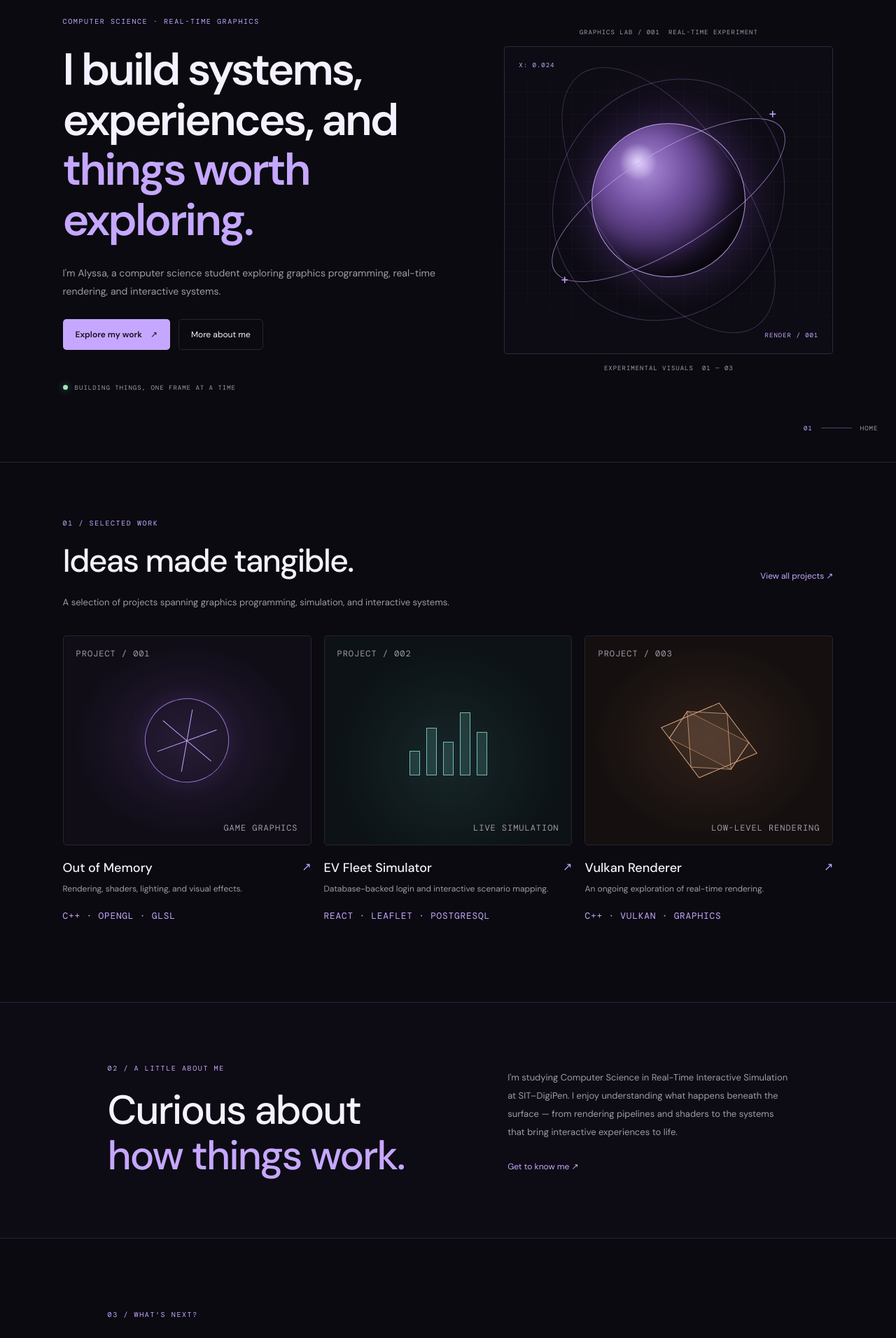
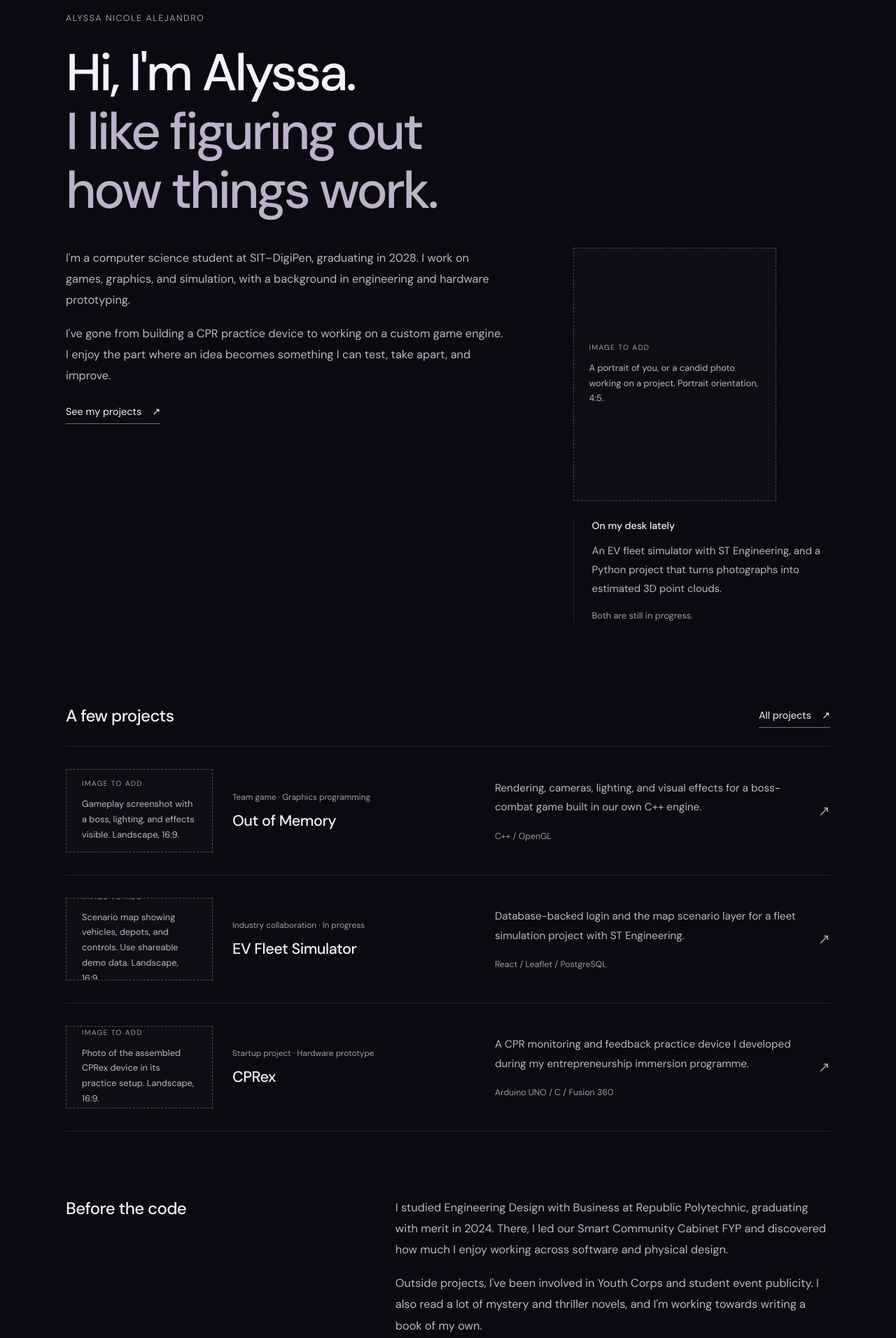
Before and after one commit to alyssa-alejandro/my-portfolio, a React (Vite) app: page / in a window 1280 px wide. Shown: the part 160-2072 px from the top of the page at 70% size. Built offline with nearby package versions, Linux system fonts and the light colour scheme.

Commit message:
udpated home page

```diff
--- a/src/index.css
+++ b/src/index.css
@@ -2239,3 +2239,69 @@ button {
 .about-experience-list { display: grid; gap: 24px; margin: 24px 0; }
 .about-experience-list h3 { margin: 0 0 8px; font-size: 1.1rem; }
 .about-experience-list .about-description { margin: 0; }
+
+/* Personal homepage */
+.personal-home { max-width: 1180px; margin: 0 auto; padding: 0 44px; }
+.personal-intro { padding: 96px 0 76px; }
+.personal-kicker { color: var(--muted); font-size: .78rem; letter-spacing: .12em; margin: 0 0 28px; }
+.personal-intro h1 { font-size: clamp(2.7rem, 5.8vw, 5rem); line-height: 1.13; font-weight: 500; letter-spacing: -.045em; margin: 0; }
+.personal-intro h1 span { color: #bcb2ca; }
+.personal-intro-bottom { display: grid; grid-template-columns: 1.7fr 1fr; gap: 100px; margin-top: 40px; }
+.personal-intro-copy p, .personal-background p, .personal-contact p { font-size: 1.02rem; line-height: 1.85; color: #bcb6c5; margin: 0 0 18px; }
+.personal-link { display: inline-flex; align-items: center; gap: 15px; font-size: .9rem; padding: 8px 0; border-bottom: 1px solid #77678c; width: fit-content; }
+.personal-link:hover { color: var(--lavender); border-color: var(--lavender); }
+.personal-now { border-left: 1px solid var(--border); padding: 0 0 0 26px; align-self: start; }
+.personal-now h2 { font-size: .88rem; font-weight: 500; margin: 0 0 14px; }
+.personal-now p { color: #bcb6c5; line-height: 1.8; font-size: .93rem; margin: 0 0 14px; }
+.personal-now > span { color: var(--muted); font-size: .8rem; }
+.personal-work { padding: 40px 0 64px; }
+.personal-section-heading { display: flex; justify-content: space-between; align-items: center; gap: 24px; margin-bottom: 26px; }
+.personal-section-heading h2, .personal-background h2, .personal-contact h2 { font-size: 1.5rem; font-weight: 500; letter-spacing: -.025em; margin: 0; }
+.personal-project { display: grid; grid-template-columns: 1fr 1.25fr auto; gap: 42px; padding: 32px 0; border-top: 1px solid var(--border); }
+.personal-project:last-child { border-bottom: 1px solid var(--border); }
+.personal-project-name > p { font-size: .74rem; color: var(--muted); margin: 0 0 10px; line-height: 1.6; }
+.personal-project h3 { font-size: 1.35rem; letter-spacing: -.02em; font-weight: 500; margin: 0; }
+.personal-project-detail p { color: #bcb6c5; margin: 0 0 15px; line-height: 1.8; font-size: .95rem; }
+.personal-project-detail > span { color: var(--muted); font-size: .77rem; }
+.personal-project-arrow { font-size: 1.3rem; color: var(--muted); }
+.personal-project:hover h3, .personal-project:hover .personal-project-arrow { color: var(--lavender); }
+.personal-background { display: grid; grid-template-columns: 1fr 1.55fr; gap: 70px; padding: 30px 0 72px; }
+.personal-contact { border-top: 1px solid var(--border); padding: 42px 0 65px; display: flex; justify-content: space-between; gap: 35px; align-items: center; }
+.personal-contact p { margin: 12px 0 0; font-size: .93rem; max-width: 48ch; }
+.personal-home a:focus-visible { outline: 2px solid var(--lavender); outline-offset: 6px; }
+@media (max-width: 760px) {
+  .personal-home { padding: 0 24px; }
+  .personal-intro { padding: 60px 0 36px; }
+  .personal-intro-bottom { grid-template-columns: 1fr; gap: 32px; margin-top: 30px; }
+  .personal-now { max-width: 48ch; }
+  .personal-project { grid-template-columns: 1fr auto; gap: 18px; padding: 26px 0; }
+  .personal-project-detail { grid-column: 1; }
+  .personal-project-arrow { grid-column: 2; grid-row: 1; }
+  .personal-background { grid-template-columns: 1fr; gap: 22px; padding: 12px 0 45px; }
+  .personal-contact { align-items: start; flex-direction: column; gap: 20px; padding-bottom: 45px; }
+  .personal-section-heading h2 { font-size: 1.3rem; }
+}
+@media (prefers-reduced-motion: reduce) { html { scroll-behavior: auto; } }
+
+/* Homepage image slots: replace empty paths in Home.tsx when photos are ready. */
+.home-image { width: 100%; aspect-ratio: 16 / 9; overflow: hidden; background: #ffffff03; border: 1px dashed #51495d; }
+.home-image img { display: block; width: 100%; height: 100%; object-fit: cover; }
+.home-image-placeholder { height: 100%; display: flex; flex-direction: column; justify-content: center; padding: 22px; }
+.home-image-placeholder > span { color: var(--muted); font-size: .65rem; letter-spacing: .12em; }
+.home-image-placeholder > p { font-size: .8rem; color: #bcb6c5; line-height: 1.7; margin: 12px 0 0; }
+.home-image-portrait { aspect-ratio: 4 / 5; max-width: 290px; }
+.personal-intro-aside { display: grid; gap: 26px; align-content: start; }
+.personal-project { grid-template-columns: 210px 1fr 1.25fr auto; gap: 28px; align-items: center; }
+@media (max-width: 1000px) and (min-width: 761px) {
+  .personal-project { grid-template-columns: 170px 1fr auto; }
+  .personal-project-detail { grid-column: 2; }
+  .personal-project > .home-image { grid-row: 1 / 3; }
+  .personal-project-arrow { grid-column: 3; grid-row: 1; }
+}
+@media (max-width: 760px) {
+  .personal-project { grid-template-columns: 1fr auto; gap: 18px; }
+  .personal-project > .home-image { grid-column: 1 / -1; grid-row: 1; }
+  .personal-project-name { grid-column: 1; grid-row: 2; }
+  .personal-project-arrow { grid-column: 2; grid-row: 2; }
+  .personal-project-detail { grid-column: 1 / -1; }
+}
--- a/src/pages/Home.tsx
+++ b/src/pages/Home.tsx
@@ -1,202 +1,81 @@
+import { Link } from 'react-router-dom';
 
-import { Link } from 'react-router-dom';
+// Add images to public/images/home, then fill in the paths below.
+const portrait = { src: '', alt: 'Alyssa Nicole Alejandro', brief: 'A portrait of you, or a candid photo working on a project. Portrait orientation, 4:5.' };
+
+function HomeImage({ src, alt, brief, portrait = false }: { src: string; alt: string; brief: string; portrait?: boolean }) {
+  return (
+    <div className={portrait ? 'home-image home-image-portrait' : 'home-image'}>
+      {src ? <img src={src} alt={alt} /> : <div className="home-image-placeholder"><span>IMAGE TO ADD</span><p>{brief}</p></div>}
+    </div>
+  );
+}
+
+const selectedWork = [
+  {
+    name: 'Out of Memory', type: 'Team game · Graphics programming',
+    description: 'Rendering, cameras, lighting, and visual effects for a boss-combat game built in our own C++ engine.',
+    tools: 'C++ / OpenGL', image: '', alt: 'Out of Memory boss encounter', imageBrief: 'Gameplay screenshot with a boss, lighting, and effects visible. Landscape, 16:9.',
+  },
+  {
+    name: 'EV Fleet Simulator', type: 'Industry collaboration · In progress',
+    description: 'Database-backed login and the map scenario layer for a fleet simulation project with ST Engineering.',
+    tools: 'React / Leaflet / PostgreSQL', image: '', alt: 'EV Fleet Simulator scenario map', imageBrief: 'Scenario map showing vehicles, depots, and controls. Use shareable demo data. Landscape, 16:9.',
+  },
+  {
+    name: 'CPRex', type: 'Startup project · Hardware prototype',
+    description: 'A CPR monitoring and feedback practice device I developed during my entrepreneurship immersion programme.',
+    tools: 'Arduino UNO / C / Fusion 360', image: '', alt: 'CPRex practice device prototype', imageBrief: 'Photo of the assembled CPRex device in its practice setup. Landscape, 16:9.',
+  },
+];
 
 export default function Home() {
   return (
-    <>
-      <section className="home-hero">
-        <div className="hero-copy">
-          <p className="eyebrow">
-            COMPUTER SCIENCE · REAL-TIME GRAPHICS
-          </p>
-
-          <h1>
-            I build systems,
-            <br />
-            experiences, and
-            <br />
-            <span>things worth exploring.</span>
-          </h1>
-
-          <p className="hero-description">
-            I'm Alyssa, a computer science student exploring graphics
-            programming, real-time rendering, and interactive systems.
-          </p>
-
-          <div className="hero-actions">
-            <Link to="/work" className="primary-button">
-              Explore my work <span>↗</span>
-            </Link>
-
-            <Link to="/about" className="secondary-button">
-              More about me
-            </Link>
+    <div className="personal-home">
+      <section className="personal-intro" aria-labelledby="home-title">
+        <p className="personal-kicker">ALYSSA NICOLE ALEJANDRO</p>
+        <h1 id="home-title">Hi, I'm Alyssa.<br /><span>I like figuring out<br className="intro-break" /> how things work.</span></h1>
+        <div className="personal-intro-bottom">
+          <div className="personal-intro-copy">
+            <p>I'm a computer science student at SIT–DigiPen, graduating in 2028. I work on games, graphics, and simulation, with a background in engineering and hardware prototyping.</p>
+            <p>I've gone from building a CPR practice device to working on a custom game engine. I enjoy the part where an idea becomes something I can test, take apart, and improve.</p>
+            <Link to="/work" className="personal-link">See my projects <span aria-hidden="true">↗</span></Link>
           </div>
-
-          <div className="hero-status">
-            <span className="status-dot" />
-            <span>BUILDING THINGS, ONE FRAME AT A TIME</span>
+          <div className="personal-intro-aside">
+          <HomeImage {...portrait} portrait />
+          <aside className="personal-now" aria-label="Current projects">
+            <h2>On my desk lately</h2>
+            <p>An EV fleet simulator with ST Engineering, and a Python project that turns photographs into estimated 3D point clouds.</p>
+            <span>Both are still in progress.</span>
+          </aside>
           </div>
-        </div>
-
-        <div className="hero-art">
-          <div className="art-topline">
-            <span>GRAPHICS LAB / 001</span>
-            <span>REAL-TIME EXPERIMENT</span>
-          </div>
-
-          <div className="art-scene">
-            <div className="scene-grid" />
-            <div className="orbit orbit-one" />
-            <div className="orbit orbit-two" />
-            <div className="orbit orbit-three" />
-            <div className="scene-sphere" />
-            <div className="scene-crosshair crosshair-one">+</div>
-            <div className="scene-crosshair crosshair-two">+</div>
-            <span className="scene-label label-top">X: 0.024</span>
-            <span className="scene-label label-bottom">RENDER / 001</span>
-          </div>
-
-          <div className="art-bottomline">
-            <span>EXPERIMENTAL VISUALS</span>
-            <span>01 — 03</span>
-          </div>
-        </div>
-
-        <div className="hero-index">
-          <span>01</span>
-          <span className="index-line" />
-          <span>HOME</span>
         </div>
       </section>
 
-      <section className="home-featured">
-        <div className="section-heading">
-          <div>
-            <p className="eyebrow">01 / SELECTED WORK</p>
-            <h2>Ideas made tangible.</h2>
-          </div>
-
-          <Link to="/work" className="text-link">
-            View all projects ↗
-          </Link>
-        </div>
-
-        <p className="section-description">
-          A selection of projects spanning graphics programming,
-          simulation, and interactive systems.
-        </p>
-
-        <div className="home-project-grid">
-          <Link to="/work" className="home-project-card">
-            <div className="project-visual project-visual-game">
-              <span className="visual-index">PROJECT / 001</span>
-              <div className="game-visual-shape">
-                <span />
-                <span />
-                <span />
-              </div>
-              <span className="visual-caption">GAME GRAPHICS</span>
-            </div>
-
-            <div className="home-project-info">
-              <div>
-                <h3>Out of Memory</h3>
-                <p>Rendering, shaders, lighting, and visual effects.</p>
-              </div>
-              <span className="project-arrow">↗</span>
-            </div>
-
-            <p className="project-tech">C++ · OPENGL · GLSL</p>
-          </Link>
-
-          <Link to="/work" className="home-project-card">
-            <div className="project-visual project-visual-simulation">
-              <span className="visual-index">PROJECT / 002</span>
-              <div className="simulation-lines">
-                <span />
-                <span />
-                <span />
-                <span />
-                <span />
-              </div>
-              <span className="visual-caption">LIVE SIMULATION</span>
-            </div>
-
-            <div className="home-project-info">
-              <div>
-                <h3>EV Fleet Simulator</h3>
-                <p>Database-backed login and interactive scenario mapping.</p>
-              </div>
-              <span className="project-arrow">↗</span>
-            </div>
-
-            <p className="project-tech">REACT · LEAFLET · POSTGRESQL</p>
-          </Link>
-
-          <Link to="/work" className="home-project-card">
-            <div className="project-visual project-visual-vulkan">
-              <span className="visual-index">PROJECT / 003</span>
-              <div className="vulkan-cube">
-                <div />
-                <div />
-                <div />
-              </div>
-              <span className="visual-caption">LOW-LEVEL RENDERING</span>
-            </div>
-
-            <div className="home-project-info">
-              <div>
-                <h3>Vulkan Renderer</h3>
-                <p>An ongoing exploration of real-time rendering.</p>
-              </div>
-              <span className="project-arrow">↗</span>
-            </div>
-
-            <p className="project-tech">C++ · VULKAN · GRAPHICS</p>
-          </Link>
+      <section className="personal-work" aria-labelledby="selected-title">
+        <div className="personal-section-heading"><h2 id="selected-title">A few projects</h2><Link to="/work" className="personal-link">All projects <span aria-hidden="true">↗</span></Link></div>
+        <div className="personal-project-list">
+          {selectedWork.map((project) => (
+            <Link to="/work" className="personal-project" key={project.name}>
+              <HomeImage src={project.image} alt={project.alt} brief={project.imageBrief} />
+              <div className="personal-project-name"><p>{project.type}</p><h3>{project.name}</h3></div>
+              <div className="personal-project-detail"><p>{project.description}</p><span>{project.tools}</span></div>
+              <span className="personal-project-arrow" aria-hidden="true">↗</span>
+            </Link>
+          ))}
         </div>
       </section>
 
-      <section className="home-about-preview">
+      <section className="personal-background" aria-labelledby="background-title">
+        <h2 id="background-title">Before the code</h2>
         <div>
-          <p className="eyebrow">02 / A LITTLE ABOUT ME</p>
-          <h2>
-            Curious about
-            <br />
-            <span>how things work.</span>
-          </h2>
-        </div>
-
-        <div className="about-preview-copy">
-          <p>
-            I'm studying Computer Science in Real-Time Interactive
-            Simulation at SIT–DigiPen. I enjoy understanding what happens
-            beneath the surface — from rendering pipelines and shaders
-            to the systems that bring interactive experiences to life.
-          </p>
-
-          <Link to="/about" className="text-link">
-            Get to know me ↗
-          </Link>
+          <p>I studied Engineering Design with Business at Republic Polytechnic, graduating with merit in 2024. There, I led our Smart Community Cabinet FYP and discovered how much I enjoy working across software and physical design.</p>
+          <p>Outside projects, I've been involved in Youth Corps and student event publicity. I also read a lot of mystery and thriller novels, and I'm working towards writing a book of my own.</p>
+          <Link to="/about" className="personal-link">More about me <span aria-hidden="true">↗</span></Link>
         </div>
       </section>
 
-      <section className="home-contact">
-        <p className="eyebrow">03 / WHAT'S NEXT?</p>
-        <h2>
-          Let's build
-          <br />
-          something <span>interesting.</span>
-        </h2>
-        <p>
-          Always learning, always experimenting. Have a project or
-          opportunity in mind?
-        </p>
-        <Link to="/contact" className="primary-button">
-          Get in touch <span>↗</span>
-        </Link>
-      </section>
-    </>
+      <section className="personal-contact" aria-labelledby="contact-title"><div><h2 id="contact-title">Want to get in touch?</h2><p>I'm happy to talk about projects, opportunities, or something you're working on.</p></div><Link to="/contact" className="personal-link">Say hello <span aria-hidden="true">↗</span></Link></section>
+    </div>
   );
 }
```
Also changed, not shown: public/images/home/README.md (added).
